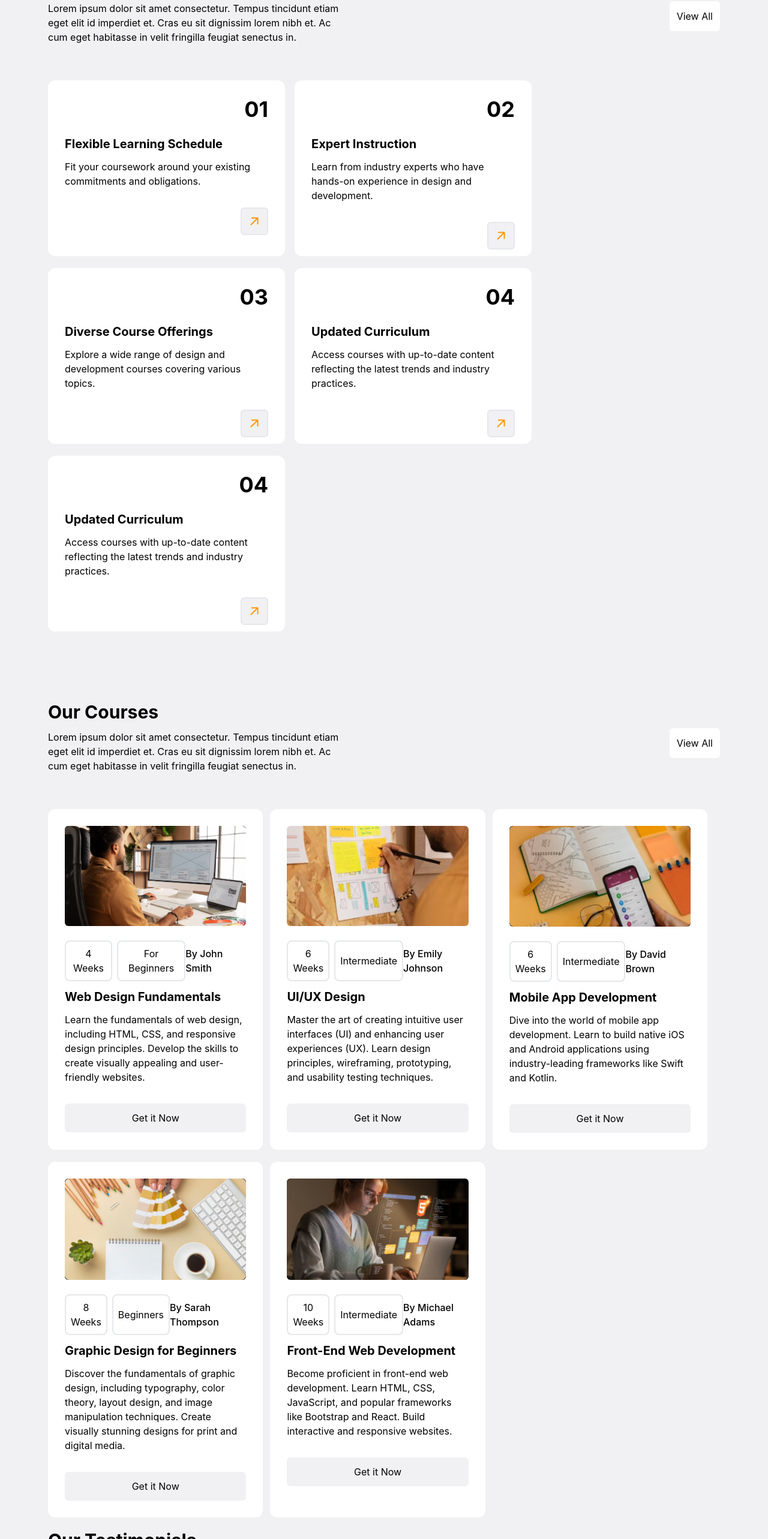
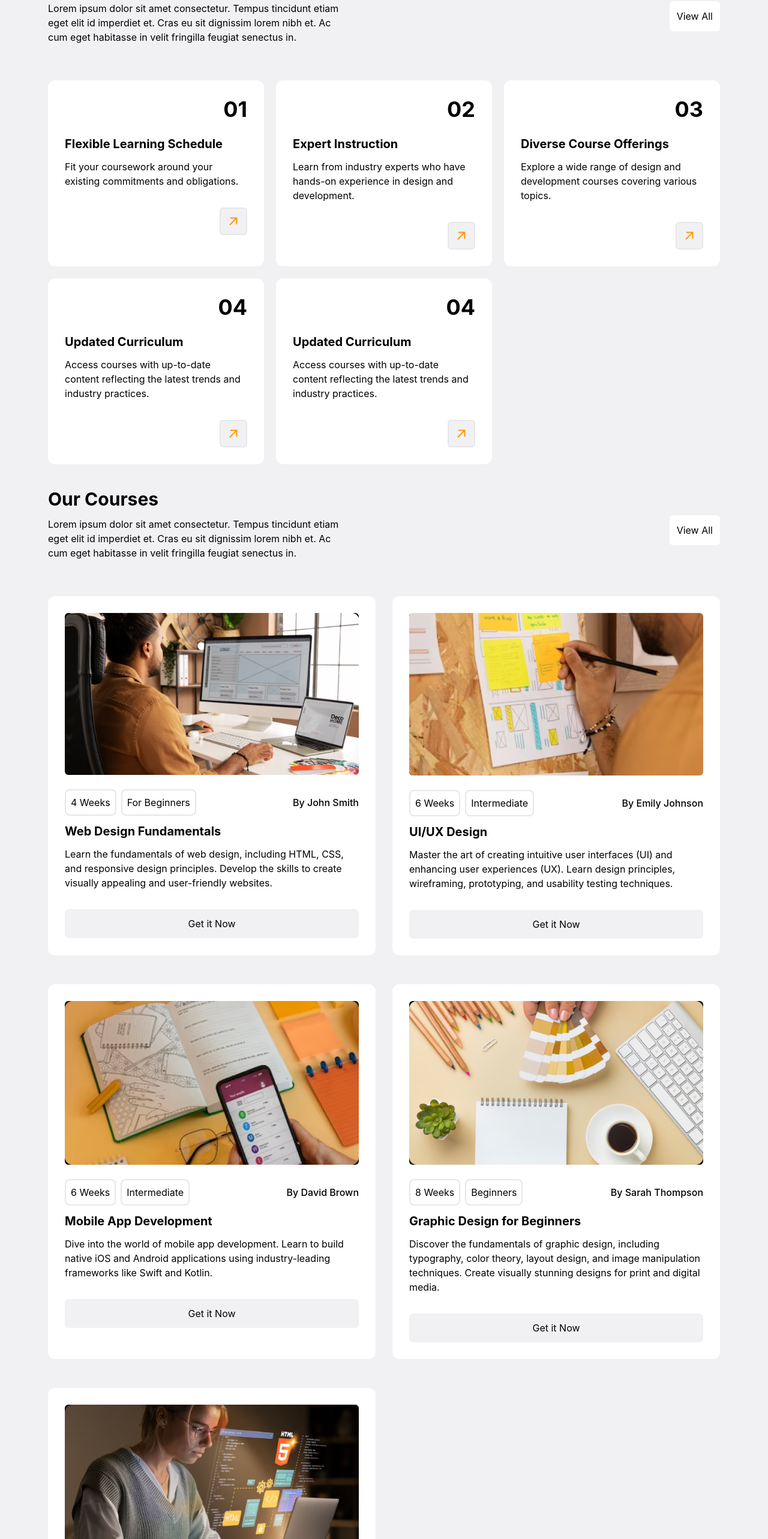
Before and after one commit to mahshid22/react-tailwind-full-responsive-mobilefirst, a React (Vite) app: page / in a window 1280 px wide. Shown: the part 1500-4066 px from the top of the page at 60% size. Built offline with nearby package versions, Linux system fonts and the light colour scheme.

Commit message:
change list of cards from flex to grid

```diff
--- a/src/pages/Home.tsx
+++ b/src/pages/Home.tsx
@@ -145,8 +145,8 @@ export default function Home() {
         </div>
 
         {/* cards */}
-        <div className="md:flex md:flex-row md:flex-wrap md:justify-start mb-10 md:mb-24">
-          <div className="bg-white min-h-[293px] w-full md:w-[320px] lg:w-[395px] mb-5 rounded-xl p-7 flex flex-col md:mr-4 ">
+        <div className="grid grid-cols-1 md:grid-cols-2 lg:grid-cols-3 gap-5 items-stretch lg:justify-around lg:px-0 mb-10">
+          <div className="bg-white min-h-[293px]   rounded-xl p-7 flex flex-col">
             <p className="text-4xl font-bold text-right mb-6">01</p>
             <p className="text-xl font-bold mb-3">Flexible Learning Schedule</p>
             <p className="mb-8">
@@ -157,7 +157,7 @@ export default function Home() {
               <Arrow />
             </button>
           </div>
-          <div className="bg-white h-[293px] w-full md:w-[320px] lg:w-[395px] mb-5 rounded-xl p-7 flex flex-col md:mr-4">
+          <div className="bg-white min-h-[293px]   rounded-xl p-7 flex flex-col ">
             <p className="text-4xl font-bold text-right mb-6">02</p>
             <p className="text-xl font-bold mb-3">Expert Instruction</p>
             <p className="mb-8">
@@ -168,7 +168,7 @@ export default function Home() {
               <Arrow />
             </button>
           </div>
-          <div className="bg-white h-[293px] w-full md:w-[320px] lg:w-[395px] mb-5 rounded-xl p-7 flex flex-col md:mr-4">
+          <div className="bg-white min-h-[293px]   rounded-xl p-7 flex flex-col ">
             <p className="text-4xl font-bold text-right mb-6">03</p>
             <p className="text-xl font-bold mb-3">Diverse Course Offerings</p>
             <p className="mb-8">
@@ -179,7 +179,7 @@ export default function Home() {
               <Arrow />
             </button>
           </div>
-          <div className="bg-white h-[293px] w-full md:w-[320px] lg:w-[395px] mb-5 rounded-xl p-7 flex flex-col md:mr-4">
+          <div className="bg-white min-h-[293px]   rounded-xl p-7 flex flex-col ">
             <p className="text-4xl font-bold text-right mb-6">04</p>
             <p className="text-xl font-bold mb-3">Updated Curriculum</p>
             <p className="mb-8">
@@ -190,7 +190,7 @@ export default function Home() {
               <Arrow />
             </button>
           </div>
-          <div className="bg-white h-[293px] w-full md:w-[320px] lg:w-[395px] mb-5 rounded-xl p-7 flex flex-col">
+          <div className="bg-white min-h-[293px]   rounded-xl p-7 flex flex-col">
             <p className="text-4xl font-bold text-right mb-6">04</p>
             <p className="text-xl font-bold mb-3">Updated Curriculum</p>
             <p className="mb-8">
@@ -217,8 +217,8 @@ export default function Home() {
         </div>
 
         {/* Cards */}
-        <div className="md:flex md:flex-row  md:flex-wrap">
-          <div className="bg-white w-full md:w-[49%] lg:w-[45%] xl:w-[32%] mb-5 rounded-xl p-7 flex flex-col md:mr-3 ">
+        <div className="grid grid-cols-1 lg:grid-cols-2 gap-7 items-stretch lg:justify-around  lg:px-0 mb-10">
+          <div className="bg-white  mb-5 rounded-xl p-7 flex flex-col ">
             <img src="/Untitled1.png" alt="" className="rounded-md mb-6" />
             <div className="lg:flex lg:fle-row lg:justify-between lg:items-center lg:mb-3">
               <div className="flex flex-row mb-3 lg:mb-0">
@@ -240,7 +240,7 @@ export default function Home() {
             <button className="bg-[#F1F1F3] py-3 rounded-md">Get it Now</button>
           </div>
 
-          <div className="bg-white w-full md:w-[49%] lg:w-[45%] xl:w-[32%] mb-5 rounded-xl p-7 flex flex-col  md:mr-0 lg:mr-3">
+          <div className="bg-white  mb-5 rounded-xl p-7 flex flex-col">
             <img src="/Untitled2.png" alt="" className="rounded-md mb-6" />
             <div className="lg:flex lg:fle-row lg:justify-between lg:items-center lg:mb-3">
               <div className="flex flex-row mb-3 lg:mb-0">
@@ -262,7 +262,7 @@ export default function Home() {
             <button className="bg-[#F1F1F3] py-3 rounded-md">Get it Now</button>
           </div>
 
-          <div className="bg-white w-full md:w-[49%] lg:w-[45%] xl:w-[32%] mb-5 rounded-xl p-7 flex flex-col md:mr-3 lg:mr-3 ">
+          <div className="bg-white  mb-5 rounded-xl p-7 flex flex-col">
             <img src="/Untitled3.png" alt="" className="rounded-md mb-6" />
             <div className="lg:flex lg:fle-row lg:justify-between lg:items-center lg:mb-3">
               <div className="flex flex-row mb-3 lg:mb-0">
@@ -284,7 +284,7 @@ export default function Home() {
             <button className="bg-[#F1F1F3] py-3 rounded-md">Get it Now</button>
           </div>
 
-          <div className="bg-white w-full md:w-[49%] lg:w-[45%] xl:w-[32%] mb-5 rounded-xl p-7 flex flex-col md:mr-0 lg:mr-3">
+          <div className="bg-white  mb-5 rounded-xl p-7 flex flex-col">
             <img src="/Untitled4.png" alt="" className="rounded-md mb-6" />
             <div className="lg:flex lg:fle-row lg:justify-between lg:items-center lg:mb-3">
               <div className="flex flex-row mb-3 lg:mb-0">
@@ -308,7 +308,7 @@ export default function Home() {
             <button className="bg-[#F1F1F3] py-3 rounded-md">Get it Now</button>
           </div>
 
-          <div className="bg-white w-full md:w-[49%] lg:w-[45%] xl:w-[32%] mb-5 rounded-xl p-7 flex flex-col md:mr-3 ">
+          <div className="bg-white  mb-5 rounded-xl p-7 flex flex-col ">
             <img src="/Untitled5.png" alt="" className="rounded-md mb-6" />
             <div className="lg:flex lg:fle-row lg:justify-between lg:items-center lg:mb-3">
               <div className="flex flex-row mb-3 lg:mb-0">
@@ -347,8 +347,8 @@ export default function Home() {
         </div>
 
         {/* Cards */}
-        <div className="lg:flex lg:flex-row lg:flex-wrap lg:justify-start lg:mb-20">
-          <div className="bg-white w-full lg:w-[48%] mr-3 mb-5 rounded-xl p-7 flex flex-col">
+        <div className="grid grid-cols-1 gap-5 lg:grid-cols-2 mb-10">
+          <div className="bg-white  rounded-xl p-7 flex flex-col">
             <p className="mb-8">
               The web design course provided a solid foundation for me. The
               instructors were knowledgeable and supportive, and the interactive
@@ -370,7 +370,7 @@ export default function Home() {
             </div>
           </div>
 
-          <div className="bg-white w-full lg:w-[48%] mr-3 mb-5 rounded-xl p-7 flex flex-col">
+          <div className="bg-white  rounded-xl p-7 flex flex-col">
             <p className="mb-8">
               The UI/UX design course exceeded my expectations. The instructor's
               expertise and practical assignments helped me improve my design
@@ -392,7 +392,7 @@ export default function Home() {
             </div>
           </div>
 
-          <div className="bg-white w-full lg:w-[48%] mr-3 mb-5 rounded-xl p-7 flex flex-col">
+          <div className="bg-white  rounded-xl p-7 flex flex-col">
             <p className="mb-8">
               The mobile app development course was fantastic! The step-by-step
               tutorials and hands-on projects helped me grasp the concepts
```
